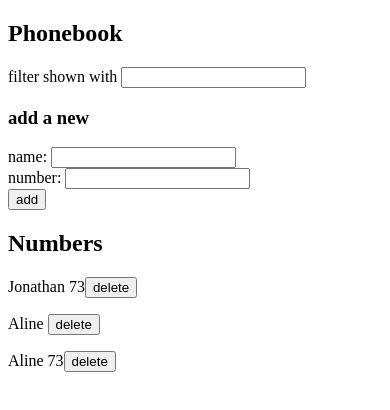
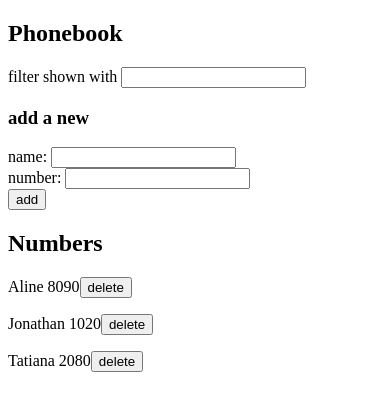
Before and after one commit to Jonh1788/fullstackOpen, a React (Create React App) app in the folder part2/phonebook/: page / in a window 390 px wide. Shown: the top 410 px of the page. Built offline with nearby package versions, Linux system fonts and the light colour scheme; data requests are answered from the project's data file.

Commit message:
Phonebook complete

```diff
--- a/part2/phonebook/db.json
+++ b/part2/phonebook/db.json
@@ -1,18 +1,18 @@
 {
   "persons": [
     {
-      "name": "Jonathan",
-      "number": "73",
+      "name": "Aline",
+      "number": "8090",
       "id": 1
     },
     {
-      "name": "Aline",
-      "number": "",
+      "name": "Jonathan",
+      "number": "1020",
       "id": 2
     },
     {
-      "name": "Aline",
-      "number": "73",
+      "name": "Tatiana",
+      "number": "2080",
       "id": 3
     }
   ]
--- a/part2/phonebook/src/App.js
+++ b/part2/phonebook/src/App.js
@@ -97,13 +97,20 @@ const App = () => {
       {
           const note = persons.filter(person => person.name === newName)
           const nameObject = {
-          ...note,
+          ...note[0],
           number: newNumber
           }
 
-        axios.put(`http://localhost:3001/persons/${note.id}`, nameObject).then( (response) =>{
+        axios.patch(`http://localhost:3001/persons/${note[0].id}`, nameObject).then( (response) =>{
         console.log(response)
         })
+
+	 const novaLista = persons.filter(person =>
+		 person.name !== newName)
+	 setPersonsToShow(novaLista.concat(nameObject))
+	 setPersons(novaLista.concat(nameObject))
+	      return
+
       }
     }
 
```
